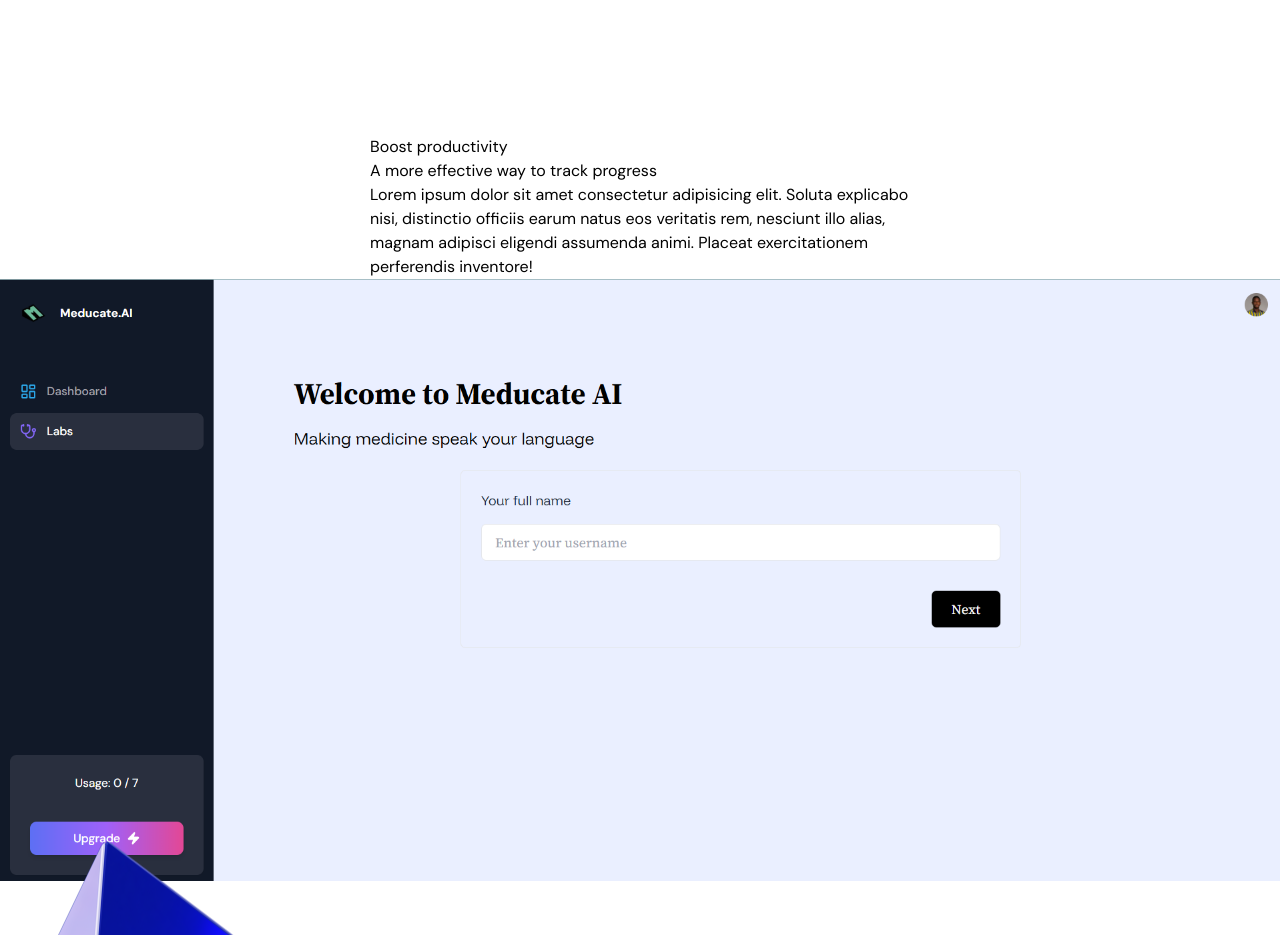
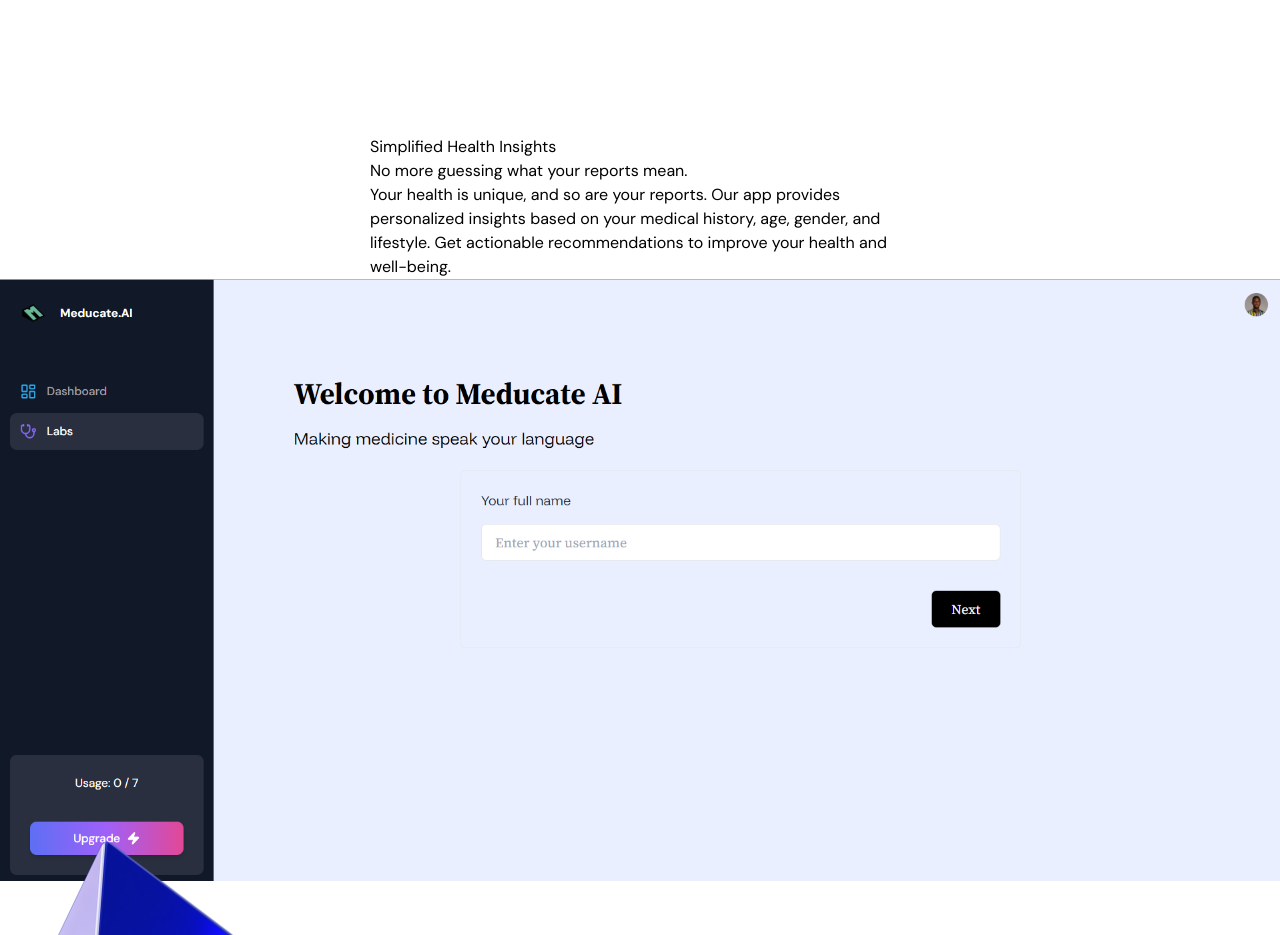
Before and after one commit to oMarquess/meducate-ui, a Next.js app: page / in a window 1280 px wide. Shown: the part 4920-5855 px from the top of the page. Built offline with nearby package versions, Linux system fonts and the light colour scheme; no server answers; a web font is replaced by a local one.

Commit message:
product section update

```diff
--- a/src/sections/ProductShowcase.tsx
+++ b/src/sections/ProductShowcase.tsx
@@ -25,16 +25,15 @@
       <div className="container">
         <div className="section-heading">
           <div className="flex justify-center">
-            <div className="tag">Boost productivity</div>
+            <div className="tag">Simplified Health Insights</div>
           </div>
           <h2 className="text-center text-3xl md:text-[54px] md:leading-[60px] font-bold tracking-tighter bg-gradient-to-b from-black to-[#001E80] text-transparent bg-clip-text mt-5">
-            A more effective way to track progress
+            No more guessing what your reports mean.
           </h2>
           <p className="text-center text-[22px] leading-[30px] tracking-tighter text-[#010d3e] mt-5">
-            Lorem ipsum dolor sit amet consectetur adipisicing elit. Soluta
-            explicabo nisi, distinctio officiis earum natus eos veritatis rem,
-            nesciunt illo alias, magnam adipisci eligendi assumenda animi.
-            Placeat exercitationem perferendis inventore!
+          Your health is unique, and so are your reports.
+          Our app provides personalized insights based on your medical history, age, gender, and lifestyle.
+          Get actionable recommendations to improve your health and well-being.
           </p>
         </div>
 
```
